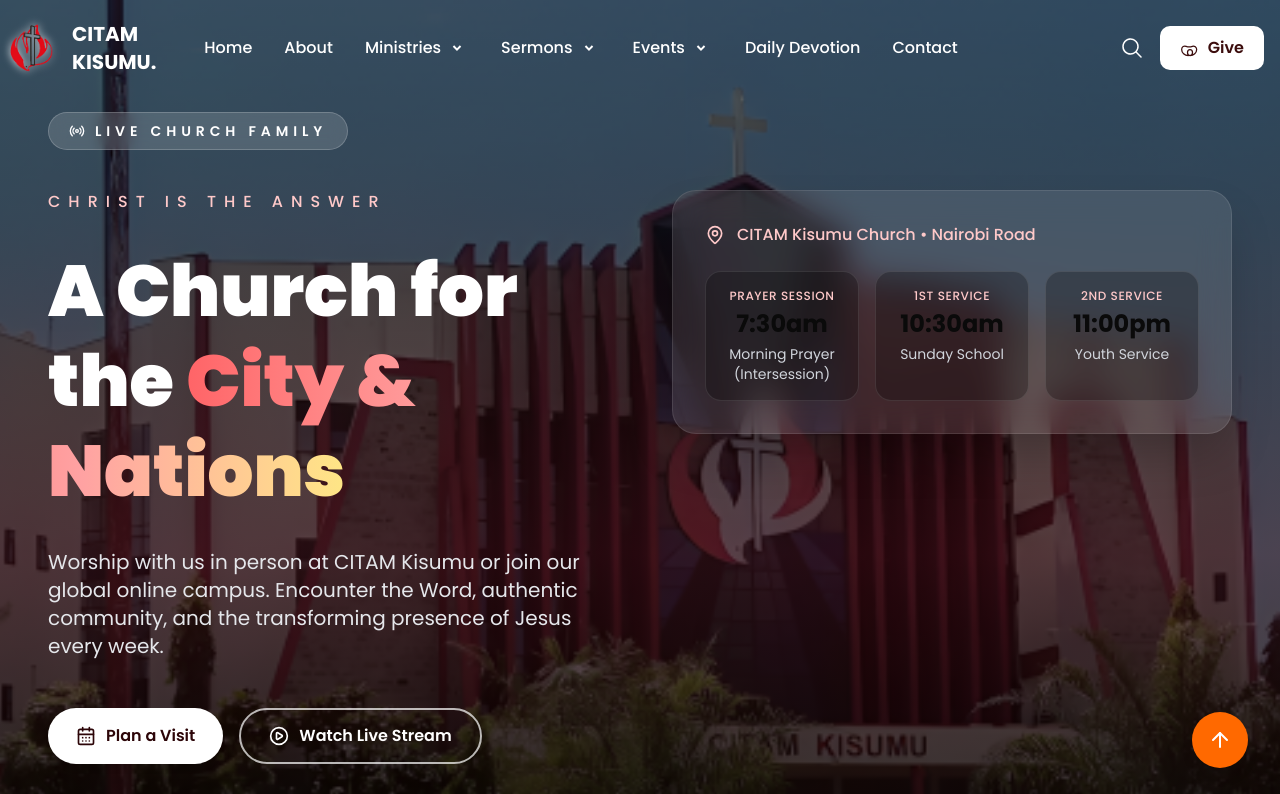
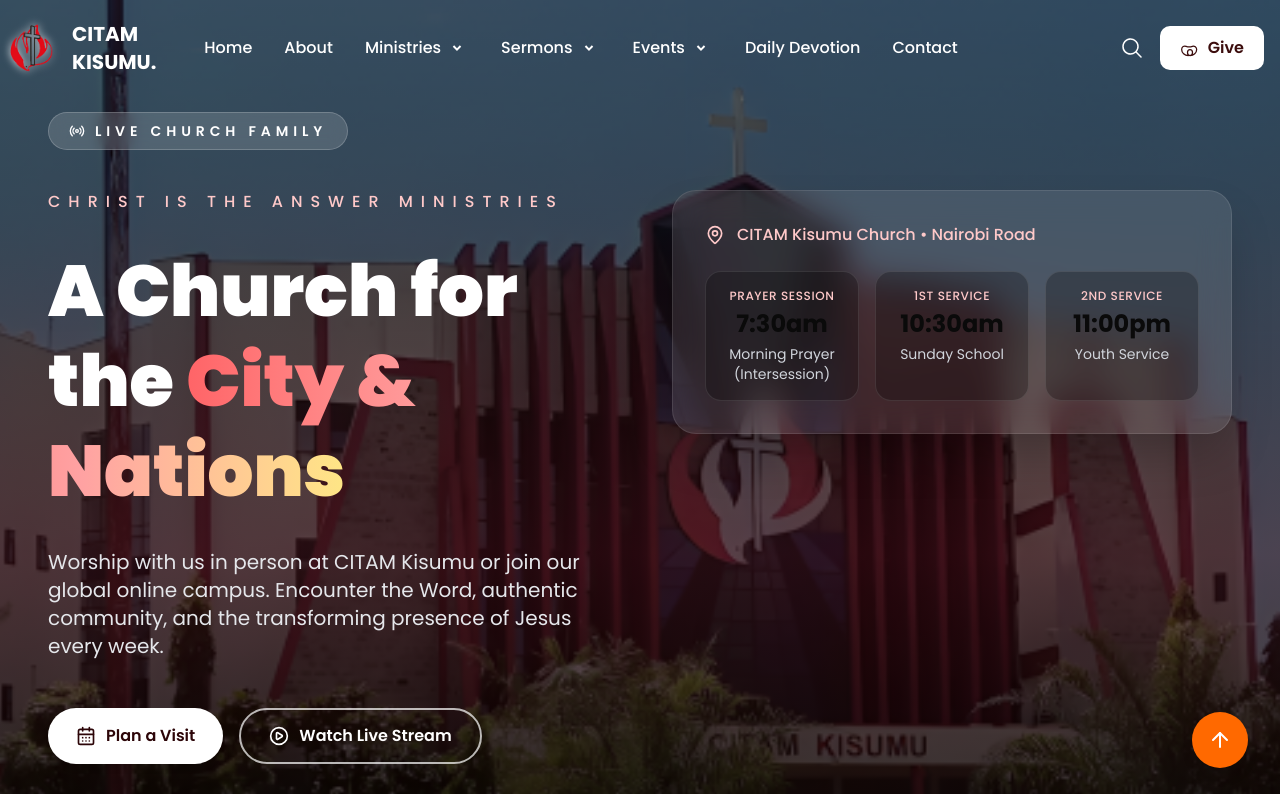
Before and after one commit to Madebas/CitamKisumu, a Next.js app: page / in a window 1280 px wide. Shown: the top 794 px of the page. Built offline with nearby package versions, Linux system fonts and the light colour scheme.

Commit message:
modifications

```diff
--- a/app/safarigroupsdetails/page.tsx
+++ b/app/safarigroupsdetails/page.tsx
@@ -5,7 +5,7 @@
 // Removed unused lucide-react imports to avoid build warnings
 
 
-              // src="/images/prayergroups."
+              // src="/images/safarigroups.jpg"
               // alt="safarigroupbackground"
 
 
--- a/components/Home/About/AboutMSlider.tsx
+++ b/components/Home/About/AboutMSlider.tsx
@@ -45,7 +45,7 @@
   // Add more items here if needed, e.g.:
   {
     id: 4,
-    img: "/images/herosection3.jpg",
+    img: "/images/Herosection3.jpg",
     country: "Your Country 4",
     travelers: "Your Travelers Count"
   },
--- a/components/Home/Hero/Hero.tsx
+++ b/components/Home/Hero/Hero.tsx
@@ -26,7 +26,7 @@
       { src: "/images/HeroSectionMain2.png", alt: "Hands lifted in praise" },
       { src: "/images/herosection1.jpg", alt: "City outreach" },
       { src: "/images/herosection2.jpg", alt: "Youth worship" },
-      { src: "/images/herosection3.jpg", alt: "Prayer gathering" },
+      { src: "/images/Herosection3.jpg", alt: "Prayer gathering" },
       { src: "/images/herosection7.jpeg", alt: "Theme" },
 
     ],
@@ -94,7 +94,7 @@
             {/* Left - Main message */}
             <div className="space-y-6 lg:space-y-8 text-white">
               <p className="text-sm sm:text-base uppercase tracking-[0.5em] text-red-200 font-medium">
-                Christ is the Answer
+                Christ is the Answer Ministries
               </p>
               <h1 className="text-4xl sm:text-5xl lg:text-6xl xl:text-7xl font-black leading-tight">
                 A Church for the{" "}
```
